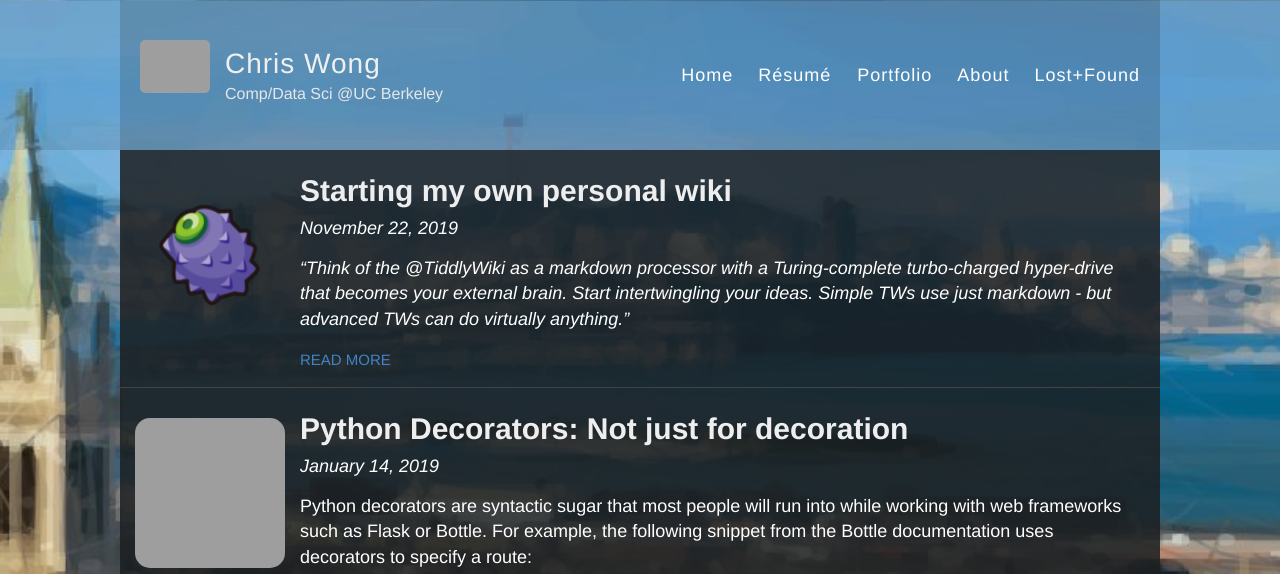
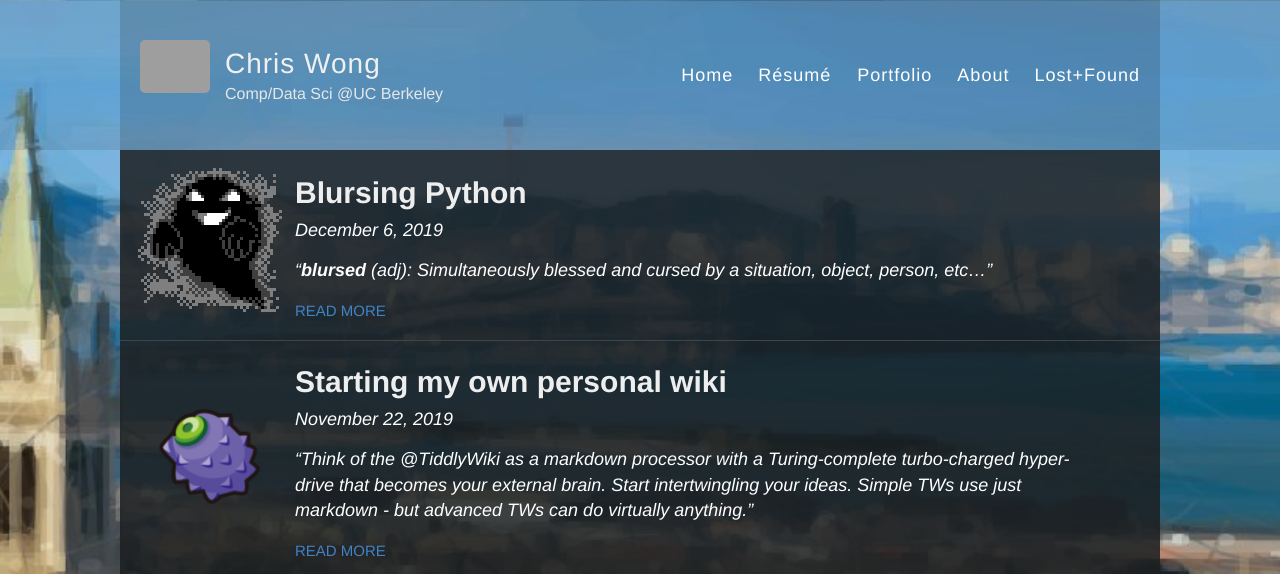
Before and after one commit to ckw017/ckw017.github.io, a Jekyll site: the page built from index.html, in a window 1280 px wide. Shown: the top 574 px of the page. Built offline with Jekyll 4.4.1, drawn with Linux system fonts in a browser that asks for light colours; some of the changed lines change nothing that is shown; grey boxes are pictures that could not be loaded.

Commit message:
Added blursed article

````diff
--- /dev/null
+++ b/_posts/2019-12-06-blursed-python.md
@@ -0,0 +1,323 @@
+---
+layout: post
+img: /images/blursed.png
+title: Blursing Python
+---
+
+*"**blursed** (adj): Simultaneously blessed and cursed by a situation, object, person, etc..."*
+
+-- [Urban Dictionary](https://www.urbandictionary.com/define.php?term=Blursed)
+
+I recently discovered something incredibly blursed while reading an article by `faehnrick` in [PagedOut](https://pagedout.institute/) Volume 2. In an article titled "Abusing C - Have Fun!" on the topic of obsfuscated C code it's demonstrated that this sort of thing is valid C:
+
+```c
+#include <stdio.h>
+
+int main() {
+    for(int i = 0; i < 12; i++)
+        printf("%c", i["Hello World!"]);
+    printf("\n");
+}
+```
+
+The interesting bit inside the for loop, where it appears we're indexing *into* an `int` *with* a c-string. Intuitively this doesn't make any sense, so maybe it's just one of the infinite number of things in C that can compile but will just result in garbage. Checking the output we get:
+
+`Hello World!`
+
+Ah, yup garba -- wait what? What happened here? The key is to realize that brackets are really just syntactic sugar in the sense that each of the following prints are equivalent:
+
+```c
+char* s = "abcd";
+printf("%s\n", s[2]); // Normal usage
+printf("%s\n", *(s + 2)); // Without the syntactic sugar
+printf("%s\n", *(2 + s)); // Commute!
+printf("%s\n", 2[s]); // Oh no
+```
+
+So that's C, but this article is about blursing Python. Surely Python wouldn't let something like this fly, right?
+
+```python
+>>> print(0["Blursed?"])
+<stdin>:1: SyntaxWarning: 'int' object is not subscriptable;
+perhaps you missed a comma?
+Traceback (most recent call last):
+  File "<stdin>", line 1, in <module>
+TypeError: 'int' object is not subscriptable
+```
+
+*Apparently Python 3.8 gives firendly little advice now :O*
+
+And as expected errors as `int` objects aren't allowed to be indexed into. Unless...?
+
+The way Python decides whether or not you can index (or subscript, as the error message uses) into something is if the class has a `__getitem__` method. You may recognize this as a "dunder" method, which is how Python implements operator overloading. More on that [here](https://www.geeksforgeeks.org/dunder-magic-methods-python). So, hypothetically, if we implemented this function for the int class we could get the behavior we wanted, right?
+
+```python
+>>> def getitem(self, other):
+...     return other[self]
+...
+>>> int.__getitem__ = getitem
+Traceback (most recent call last):
+  File "<stdin>", line 1, in <module>
+TypeError: can't set attributes of built-in/extension type 'int'
+```
+
+Well shoot, it looks like we aren't allowed to assign any attributes into built-in types (int, float, complex, bool, etc...). So we're stuck, right? This is where I'll admit that I didn't go out of my way to introduce this abomination of a "feature" into Python. As a matter of fact, the method comes from a separate attempt to introduce a different, slightly less abominable feature into Python.
+
+Let's open a new stack frame for this...
+
+---
+
+## Frame 1: A slightly less abominable use case
+
+Python is my go to tool for doing calculations because of its builtin implementation of big integers. Last semester I took [CS188 (Intro to AI)](https://inst.eecs.berkeley.edu/~cs188/) which loved more than anything to give assignments that made you *be* a rational agent, i.e. chugging through hand calculations of cost and reward functions. Needless to say I trust the Python interpreter to do calculations more correctly than I ever could. Sadly I ran into a problem almost non-stop:
+
+```python
+>>> 188(123 + 456)
+```
+
+Since most of the time I was just copying in whatever I had written in my notes down verbatim I ended up keeping the traditional "2(1 + 1) = 2 * (1 + 1)" syntax of normal arithmetic. Python of course expects the asterisk to be there to indicate multiplication, so we get:
+
+```python
+<stdin>:1: SyntaxWarning: 'int' object is not callable;
+perhaps you missed a comma?
+Traceback (most recent call last):
+  File "<stdin>", line 1, in <module>
+TypeError: 'int' object is not callable
+```
+
+But wait, this looks familiar doesn't it? The first time the interpreter was peeved because we were subscripting an int, and here it's peeved that we're trying to call it. After all "188(...)" to the interpreter just looks like we're trying to "call" the constant 188 as a function. So we still have the same problem before. So how to get around this?
+
+Earlier the main problem was that we can't assign new attributes to built-in types. But what about subclasses of built-in types? For example, this totally works:
+
+```python
+class callable_int(int):
+    def __call__(self, other):
+        return self*other
+
+print(callable_int(186)(123 + 456))
+```
+
+*Output: 107694*
+
+Of course casting every integer (or numeric type in general) is quite a mouthful. If only there were a way to somehow *modify the file before running it to slip in these casts implicitly*.
+
+Let's open a new stack frame for this...
+
+---
+
+## Frame 2: Future Fstrings
+
+Fstrings are a feature introduced in Python 3.6 that lets you do this:
+
+```python
+location = "Dresden"
+print(f"Hello {location}!")
+```
+
+*Output: Hello Dresden!*
+
+This isn't backwards compatible with earlier versions of Python:
+
+```python
+Python 3.5.6 |Anaconda, Inc.| (default, Aug 26 2018, 21:41:56)
+[GCC 7.3.0] on linux
+Type "help", "copyright", "credits" or "license" for more information.
+>>>
+>>> location = "Xanadu"
+>>> print(f"Hello {location}!")
+  File "<stdin>", line 1
+    print(f"Hello {location}!")
+                             ^
+SyntaxError: invalid syntax
+```
+
+Which makes sense, even if earlier versions could let the `f` prefix to strings slide, they would have no idea how to interpret the format notation. And yet, it seems that there's a package which allows this kind of compatability. The package [future-fstring](https://github.com/asottile/future-fstrings) allows for older versions of python to use fstrings. After installing you can run this file as expcted:
+
+```python
+# -*- coding: future_fstrings -*
+
+location = "Ithaca"
+print("Hello {location}!")
+```
+
+*Output: Hello Ithaca!*
+
+What's going on here? Let's briefly dive into a new topic:
+
+---
+
+## Frame 3: Codecs
+
+`codec` is short for **co**der **dec**oder. Codecs crop up a lot in audio and video streams to compress information by encoding it on the senders end and decoding it on the receivers end, overall decreasing the network cost. In Python codecs are used to interpret the text passed into the script. You may have encountered this before when working with python2, which by default uses the ascii encoding. So something like this will happen by default:
+
+```python
+>>> gödel = True is False
+  File "<stdin>", line 1
+    gödel = True is False
+     ^
+SyntaxError: invalid syntax
+```
+
+You may have noticed that for compatibility with python3, which uses utf-8 by default, Python files will occasionally lead off like this:
+
+```python
+# -*- coding: utf8 -*
+gödel = True is False
+```
+
+Python will read off the codec specified and use it to decode the file from raw bytes into the tokens that will ultimately end up in the AST.
+
+We can pop out of the topic of codecs now
+
+## Frame 3: End
+
+---
+
+Back to frame 2, on future_fstrings.
+
+So how does this tie in with future_fstrings? It turns out that future_fstring just adds a new codec that decodes as utf8 would, and then modifies the result before returning:
+
+In: [future_fstrings.py](https://github.com/asottile/future-fstrings/blob/master/future_fstrings.py)
+
+```python
+def decode(b, errors='strict'):
+    import tokenize_rt # Tokenizer
+
+    u, length = utf_8.decode(b, errors) # Use regular utf8 codec to decode
+    tokens = tokenize_rt.src_to_tokens(u) # Tokenize the result
+    ...
+    # Modify tokens
+    ...
+    return tokenize_rt.tokens_to_src(tokens), length # Return modified tokens as src
+```
+
+After passing this codec over the raw source, this:
+
+```python
+# -*- coding: future_fstrings -*-
+thing = 'world'
+print(f'hello {thing}')
+```
+
+Is seen by the interpreter as:
+
+```python
+# -*- coding: future_fstrings -*-
+thing = 'world'
+print('hello {}'.format((thing)))
+```
+
+Okay, we can pop out of frame 2 now.
+
+## Frame 2: End
+
+---
+
+Back to frame 1, where we're trying to find a way to slip in casts to `callable_int` around regular `int`. Well, using the technique from future_fstrings this can be accomplished fairly easily. With a new encoding we can do:
+
+```python
+def decode(b, errors='strict'):
+    u, length = utf_8.decode(b, errors)
+    tokens = tokenize_rt.src_to_tokens(u)
+    new_tokens = []
+    for token in tokens:
+        if token.name == 'NUMBER': # Wrap any tokens that look like numeric literals
+            new_tokens.extend(
+                tokenize_rt.src_to_tokens(
+                    "callable_int({})".format(token.src)
+            ))
+        else:
+            new_tokens.append(token)
+    return tokenize_rt.tokens_to_src(new_tokens), length
+```
+
+After installing the new codec:
+
+```python
+# -*- coding: callable_numerics -*-
+186(123 + 456)
+```
+
+Is passed to the interpreter as
+
+```python
+# -*- coding: callable_ints -*-
+callable_int(186)(callable_int(123) + callable_int(456))
+```
+
+Which is evaluated as 107694 without complaint! Time to pop one last time:
+
+## Frame 1: End
+
+---
+
+Back to frame 0! This whole frame business is a play on call stacks, which I've found have sometimes been an apt metaphor for discussions that end up having to nest deeper and deeper into "moderately related tangents" and slowly get resolved outwards into the original topic. And we're finally back to our original goal: blursing Python!
+
+Well, at this point it should be fairly straightforward to blurse python. We adjust callable_int with a new dunder method:
+
+```python
+class blursedint(int):
+    def __getitem__(self, other):
+        return other[self]
+
+    def __call__(self, other):
+        return self*other
+```
+
+Once we modify the codec we can get the behavior we want!
+
+Of course there are some caveats that implementation wise aren't as interesting to talk about, however are present in the source including a not limited to:
+* Blursing the other numeric types in python, `complex` and `float`
+* Making blurses "contagious", i.e. 123(456)(789) should still be valid! So 123*456 should also be blursed
+* Lots and lots of decorators... Which I've found have plenty of [(ab)use cases](/Decorators)!
+* An **extra** blursed implementation of float
+
+The final result runs the following file:
+
+```python
+# -*- coding: blursed -*-
+
+print("Multiplications")
+print(1.5(24 + 12 + 1)(238 * 3)(512))
+print(16(12 * 12) + 512)
+
+print("\nIndexing")
+sup = "Konichiwhat's up"
+
+print(7[sup])
+print(8[sup])
+print(9[sup])
+print(10[sup])
+
+ohno = [0,1,2,3,4]
+
+print("\nFloat indexing")
+print(2.7[ohno])
+print(0.5[ohno])
+
+why = [0,5,31,12]
+
+print(1.5[why])
+
+```
+
+Outputing this (try to guess what's going on with float indexing!):
+
+```
+Multiplications
+20289024.0
+2816
+
+Indexing
+w
+h
+a
+t
+
+Float indexing
+2.7
+0.5
+18.0
+```
+
+Hopefully you now have a good idea of what I mean when I say blursed! The source for this can be found [here](https://github.com/ckw017/blursed). If you want to experience this travesty firsthand, Python 3.5+ should be able to take use this properly after running `pip install blursed`. And as always, thanks for reading.
--- a/index.html
+++ b/index.html
@@ -7,7 +7,7 @@ layout: default
     <article class="post">
 			  <div class="flex-container">
           <a href="{{ site.baseurl }}{{ post.url }}">
-            <img class="post-preview" src="{{ post.img }}" width="150" height="150">
+            <img class="post-preview" src="{{ post.img }}">
           </a>
           <div class="text-preview">
             <h1><a href="{{ site.baseurl }}{{ post.url }}">{{ post.title }}</a></h1>
--- a/style.scss
+++ b/style.scss
@@ -112,7 +112,9 @@ img {
 }
 
 img.post-preview {
-  	margin: 15px 15px 15px 0px;
+    width: calc(50px + 10vw);
+    max-width: 150px;
+    height: auto;
 	border-radius: 10%;
 	-moz-transition: -moz-transform 0.2s ease-out;
 	-webkit-transition: -webkit-transform 0.2s ease-out;
@@ -232,11 +234,17 @@ img.post-preview:hover {
 
 div.flex-container {
    display: flex;
+
+   align-items: center;
    flex-direction: row;
+
 }
 
+
+
 div.text-preview {
-   width: calc(100% - 180px);
+   margin-left: 10px;
+   width: calc(80%);
 }
 
 nav {
````
Also changed, not shown: images/blursed.png (added).
